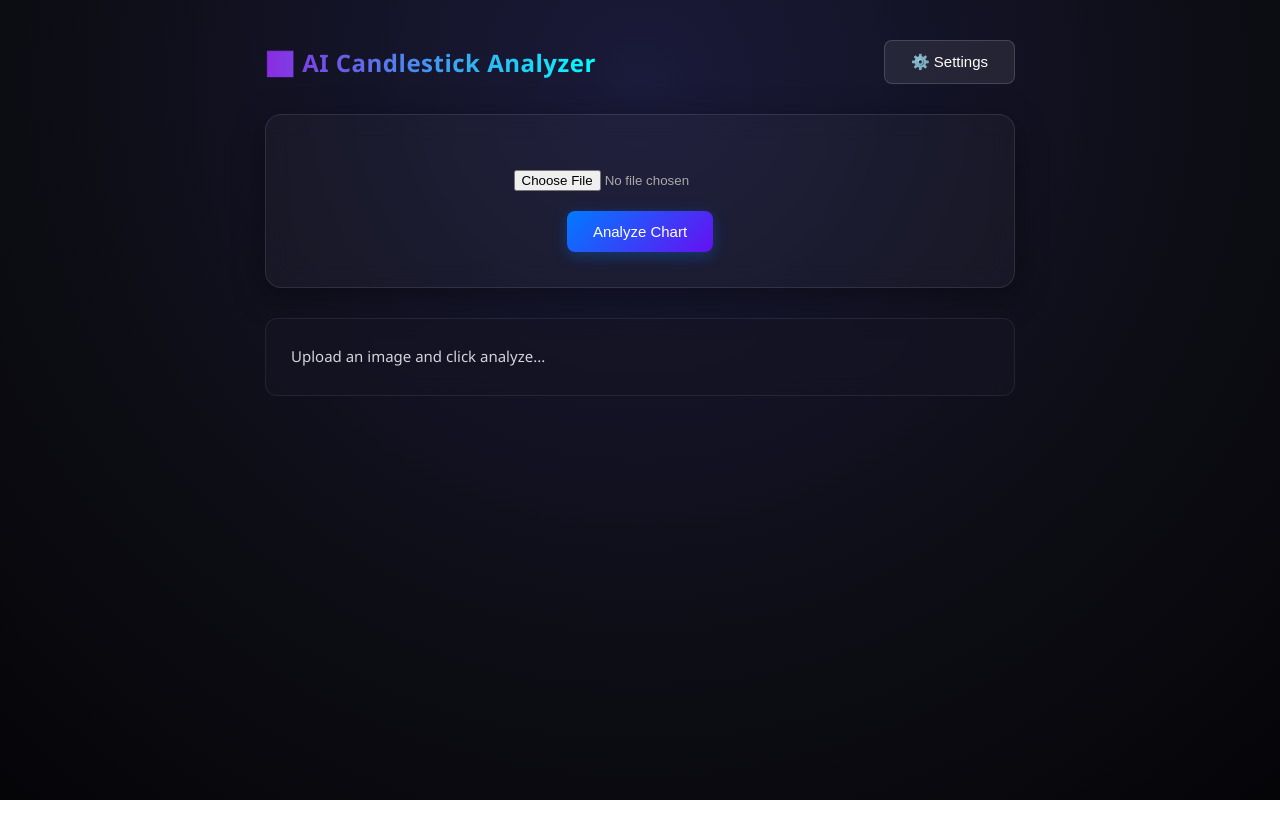
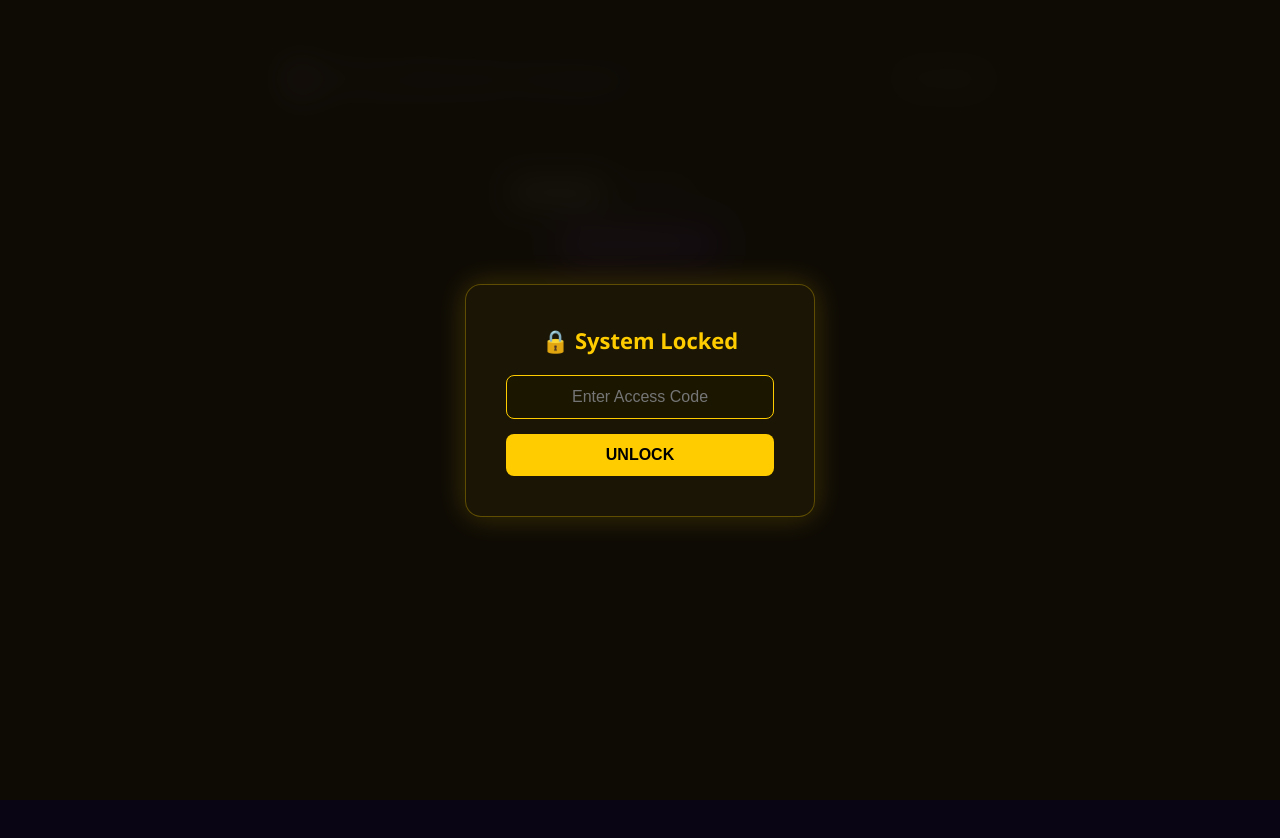
Before and after one commit to safwanislamm00-hue/candlestick-analyzer, a website: page index.html in a window 1280 px wide. Before the commit the page ends 800 px from the top, so only its background shows below. Drawn offline with Linux system fonts and the light colour scheme.

Commit message:
Update index.html

```diff
--- a/index.html
+++ b/index.html
@@ -3,28 +3,90 @@
 <head>
   <meta charset="UTF-8">
   <meta name="viewport" content="width=device-width, initial-scale=1.0">
-  <title>Candlestick Chart AI Analyzer</title>
+  <title>AI Candlestick Analyzer</title>
   <style>
-    * {
-      box-sizing: border-box;
-      margin: 0;
-      padding: 0;
-    }
+    * { box-sizing: border-box; margin: 0; padding: 0; }
 
     body {
       font-family: 'Segoe UI', Tahoma, Geneva, Verdana, sans-serif;
       min-height: 100vh;
-      background: radial-gradient(circle at 50% 10%, #1a1a3a 0%, #0d0d15 60%, #050508 100%);
+      background: #090514;
       color: #e0e0e0;
-      display: flex;
-      flex-direction: column;
-      align-items: center;
-      padding: 40px 20px;
+      overflow-x: hidden;
+      position: relative;
     }
 
+    /* Animated Canvas Background */
+    #bg-canvas {
+      position: fixed;
+      top: 0; left: 0;
+      width: 100%; height: 100%;
+      z-index: -1;
+    }
+
+    /* LOCK SCREEN (Yellow Theme) */
+    #lockScreen {
+      position: fixed;
+      top: 0; left: 0;
+      width: 100%; height: 100%;
+      background: rgba(15, 12, 5, 0.95);
+      backdrop-filter: blur(15px);
+      z-index: 999;
+      display: flex;
+      justify-content: center;
+      align-items: center;
+      flex-direction: column;
+    }
+
+    .lock-box {
+      background: rgba(255, 204, 0, 0.05);
+      border: 1px solid rgba(255, 204, 0, 0.3);
+      padding: 40px;
+      border-radius: 16px;
+      text-align: center;
+      box-shadow: 0 0 30px rgba(255, 204, 0, 0.2);
+      max-width: 350px;
+      width: 90%;
+    }
+
+    .lock-box h2 {
+      color: #ffcc00;
+      margin-bottom: 20px;
+      font-size: 22px;
+    }
+
+    .lock-box input {
+      width: 100%;
+      padding: 12px;
+      margin-bottom: 15px;
+      border-radius: 8px;
+      border: 1px solid #ffcc00;
+      background: #1a1600;
+      color: #fff;
+      text-align: center;
+      font-size: 16px;
+      outline: none;
+    }
+
+    .lock-box button {
+      background: #ffcc00;
+      color: #000;
+      font-weight: bold;
+      width: 100%;
+      padding: 12px;
+      border: none;
+      border-radius: 8px;
+      cursor: pointer;
+      font-size: 16px;
+    }
+
+    .lock-box button:hover { background: #e6b800; }
+
+    /* MAIN APP (Purple Theme) */
     .container {
-      width: 100%;
       max-width: 750px;
+      margin: 40px auto;
+      padding: 20px;
     }
 
     .header {
@@ -34,151 +96,160 @@
       margin-bottom: 30px;
     }
 
-    h2 {
-      font-size: 24px;
-      font-weight: 600;
-      letter-spacing: 0.5px;
-      background: linear-gradient(90deg, #8a2be2, #00ffff);
+    h2.title {
+      font-size: 26px;
+      font-weight: 700;
+      background: linear-gradient(90deg, #b06ab3, #4568dc);
       -webkit-background-clip: text;
       -webkit-text-fill-color: transparent;
     }
 
     .box {
-      border: 1px solid rgba(255, 255, 255, 0.1);
+      border: 1px solid rgba(168, 85, 247, 0.3);
       padding: 35px 20px;
       border-radius: 16px;
-      background: rgba(255, 255, 255, 0.03);
+      background: rgba(20, 10, 35, 0.6);
       backdrop-filter: blur(12px);
-      box-shadow: 0 8px 32px 0 rgba(0, 0, 0, 0.37);
+      box-shadow: 0 8px 32px 0 rgba(112, 0, 255, 0.2);
       text-align: center;
-      transition: border 0.3s ease;
     }
 
-    .box:hover {
-      border-color: rgba(0, 255, 255, 0.3);
+    input[type="file"] { margin: 20px 0; color: #aaa; }
+
+    .btn-main {
+      background: linear-gradient(135deg, #8a2be2, #4a00e0);
+      color: #fff;
+      border: none;
+      padding: 12px 28px;
+      border-radius: 8px;
+      cursor: pointer;
+      font-size: 16px;
+      font-weight: 600;
+      box-shadow: 0 4px 15px rgba(138, 43, 226, 0.4);
+      transition: 0.3s;
     }
 
-    input[type="file"] {
-      margin: 20px 0;
-      color: #aaa;
-    }
-
-    button {
-      background: linear-gradient(135deg, #007bff, #6610f2);
-      color: #fff;
-      border: none;
-      padding: 12px 26px;
-      border-radius: 8px;
-      cursor: pointer;
-      font-size: 15px;
-      font-weight: 500;
-      box-shadow: 0 4px 15px rgba(0, 123, 255, 0.3);
-      transition: all 0.3s ease;
-    }
-
-    button:hover {
-      transform: translateY(-2px);
-      box-shadow: 0 6px 20px rgba(0, 123, 255, 0.5);
-    }
+    .btn-main:hover { transform: translateY(-2px); box-shadow: 0 6px 20px rgba(138, 43, 226, 0.6); }
 
     .settings-btn {
       background: rgba(255, 255, 255, 0.08);
-      border: 1px solid rgba(255, 255, 255, 0.15);
-      box-shadow: none;
+      border: 1px solid rgba(255, 255, 255, 0.2);
+      color: #fff;
+      padding: 8px 16px;
+      border-radius: 6px;
+      cursor: pointer;
     }
 
-    .settings-btn:hover {
-      background: rgba(255, 255, 255, 0.15);
-      box-shadow: none;
+    /* SIGNAL RESULT BOXES */
+    #signalBox {
+      display: none;
+      margin-top: 25px;
+      padding: 20px;
+      border-radius: 12px;
+      font-size: 24px;
+      font-weight: bold;
+      text-align: center;
+      letter-spacing: 1px;
+      box-shadow: 0 0 20px rgba(0,0,0,0.5);
     }
 
-    #result {
-      margin-top: 30px;
+    .signal-up { background: #00c853; color: #fff; box-shadow: 0 0 20px rgba(0, 200, 83, 0.4) !important; }
+    .signal-down { background: #ff1744; color: #fff; box-shadow: 0 0 20px rgba(255, 23, 68, 0.4) !important; }
+    .signal-skip { background: #ff9100; color: #000; box-shadow: 0 0 20px rgba(255, 145, 0, 0.4) !important; }
+
+    #detailsBox {
+      display: none;
+      margin-top: 15px;
       text-align: left;
-      background: rgba(20, 20, 35, 0.6);
+      background: rgba(20, 10, 35, 0.8);
       backdrop-filter: blur(10px);
-      border: 1px solid rgba(255, 255, 255, 0.08);
+      border: 1px solid rgba(168, 85, 247, 0.2);
       padding: 25px;
       border-radius: 12px;
       white-space: pre-wrap;
       line-height: 1.7;
-      font-size: 15px;
       color: #d1d5db;
     }
 
-    /* Modal Styling */
+    /* Settings Modal */
     .modal {
       display: none;
       position: fixed;
-      top: 0;
-      left: 0;
-      width: 100%;
-      height: 100%;
+      top: 0; left: 0;
+      width: 100%; height: 100%;
       background: rgba(0, 0, 0, 0.8);
-      backdrop-filter: blur(5px);
-      justify-content: center;
-      align-items: center;
+      justify-content: center; align-items: center;
       z-index: 100;
     }
 
     .modal-content {
-      background: #12121e;
-      border: 1px solid rgba(255, 255, 255, 0.1);
+      background: #130a21;
+      border: 1px solid rgba(168, 85, 247, 0.4);
       padding: 30px;
       border-radius: 14px;
-      width: 90%;
-      max-width: 420px;
-      text-align: left;
+      width: 90%; max-width: 400px;
     }
 
     .modal-content input {
-      width: 100%;
-      padding: 12px;
-      margin: 15px 0;
-      border-radius: 6px;
-      border: 1px solid rgba(255, 255, 255, 0.15);
-      background: #09090f;
-      color: #fff;
-      box-sizing: border-box;
-      outline: none;
-    }
-
-    .modal-content input:focus {
-      border-color: #00ffff;
+      width: 100%; padding: 12px; margin: 15px 0;
+      border-radius: 6px; border: 1px solid rgba(255, 255, 255, 0.2);
+      background: #090514; color: #fff; outline: none;
     }
   </style>
 </head>
 <body>
 
+  <canvas id="bg-canvas"></canvas>
+
+  <div id="lockScreen">
+    <div class="lock-box">
+      <h2>🔒 System Locked</h2>
+      <input type="password" id="passInput" placeholder="Enter Access Code">
+      <button onclick="checkPassword()">UNLOCK</button>
+    </div>
+  </div>
+
   <div class="container">
     <div class="header">
-      <h2>📊 AI Candlestick Analyzer</h2>
+      <h2 class="title">📊 AI Candlestick Analyzer</h2>
       <button class="settings-btn" onclick="openSettings()">⚙️ Settings</button>
     </div>
 
     <div class="box">
       <input type="file" id="imageInput" accept="image/*">
       <br>
-      <button onclick="uploadAndAnalyze()">Analyze Chart</button>
+      <button class="btn-main" onclick="uploadAndAnalyze()">Analyze Chart</button>
     </div>
 
-    <div id="result">Upload an image and click analyze...</div>
+    <div id="signalBox"></div>
+
+    <div id="detailsBox">Upload an image and click analyze...</div>
   </div>
 
-  <!-- Settings Modal -->
   <div id="settingsModal" class="modal">
     <div class="modal-content">
-      <h3 style="margin-bottom: 8px;">⚙️ API Key Settings</h3>
-      <p style="font-size: 13px; color: #888;">আপনার কাস্টম Gemini API Key সেট করুন।</p>
-      <input type="password" id="customApiKey" placeholder="Paste your Gemini API Key here">
+      <h3>⚙️ API Key Settings</h3>
+      <p style="font-size: 13px; color: #aaa; margin-top: 5px;">Set your custom Gemini API Key.</p>
+      <input type="password" id="customApiKey" placeholder="Paste Gemini API Key">
       <div style="display: flex; gap: 10px; justify-content: flex-end;">
         <button class="settings-btn" onclick="closeSettings()">Cancel</button>
-        <button onclick="saveSettings()">Save Key</button>
+        <button class="btn-main" onclick="saveSettings()" style="padding: 8px 16px;">Save Key</button>
       </div>
     </div>
   </div>
 
   <script>
+    // 1. LOCK SYSTEM
+    function checkPassword() {
+      const pass = document.getElementById('passInput').value;
+      if (pass === 'lawlite50') {
+        document.getElementById('lockScreen').style.display = 'none';
+      } else {
+        alert('Wrong Password!');
+      }
+    }
+
+    // 2. SETTINGS MANAGEMENT
     document.addEventListener('DOMContentLoaded', () => {
       const savedKey = localStorage.getItem('user_gemini_api_key');
       if (savedKey) document.getElementById('customApiKey').value = savedKey;
@@ -191,17 +262,19 @@
       const key = document.getElementById('customApiKey').value.trim();
       if (key) {
         localStorage.setItem('user_gemini_api_key', key);
-        alert('API Key saved successfully!');
+        alert('API Key saved!');
       } else {
         localStorage.removeItem('user_gemini_api_key');
-        alert('Cleared custom API Key. Default key will be used.');
+        alert('Default API Key restored.');
       }
       closeSettings();
     }
 
+    // 3. CHART ANALYSIS & SIGNAL PARSING
     async function uploadAndAnalyze() {
       const fileInput = document.getElementById('imageInput');
-      const resultDiv = document.getElementById('result');
+      const signalBox = document.getElementById('signalBox');
+      const detailsBox = document.getElementById('detailsBox');
       const customApiKey = localStorage.getItem('user_gemini_api_key') || '';
 
       if (!fileInput.files[0]) {
@@ -209,7 +282,9 @@
         return;
       }
 
-      resultDiv.innerText = 'Analyzing chart with Gemini AI... Please wait...';
+      signalBox.style.display = 'none';
+      detailsBox.style.display = 'block';
+      detailsBox.innerText = 'Analyzing chart with Gemini AI... Please wait...';
 
       const formData = new FormData();
       formData.append('chart', fileInput.files[0]);
@@ -221,11 +296,86 @@
           body: formData
         });
         const data = await res.json();
-        resultDiv.innerText = data.analysis || data.error;
+
+        if (data.error) {
+          detailsBox.innerText = data.error;
+          return;
+        }
+
+        const text = data.analysis;
+
+        // Signal Detection Logic
+        let signal = 'SKIP';
+        let signalClass = 'signal-skip';
+
+        if (text.includes('RECOMMENDATION: UP') || text.includes('PREDICTION: UP')) {
+          signal = '🟢 NEXT CANDLE: UP';
+          signalClass = 'signal-up';
+        } else if (text.includes('RECOMMENDATION: DOWN') || text.includes('PREDICTION: DOWN')) {
+          signal = '🔴 NEXT CANDLE: DOWN';
+          signalClass = 'signal-down';
+        } else {
+          signal = '🟠 NEXT CANDLE: SKIP / UNCERTAIN';
+          signalClass = 'signal-skip';
+        }
+
+        // Show Signal Box
+        signalBox.className = '';
+        signalBox.classList.add(signalClass);
+        signalBox.innerText = signal;
+        signalBox.style.display = 'block';
+
+        // Show Details
+        detailsBox.innerText = text;
+
       } catch (err) {
-        resultDiv.innerText = 'Error connecting to server.';
+        detailsBox.innerText = 'Error connecting to server.';
       }
     }
+
+    // 4. ANIMATED SPACE BACKGROUND (PARTICLES)
+    const canvas = document.getElementById('bg-canvas');
+    const ctx = canvas.getContext('2d');
+    let particles = [];
+
+    function resizeCanvas() {
+      canvas.width = window.innerWidth;
+      canvas.height = window.innerHeight;
+    }
+    window.addEventListener('resize', resizeCanvas);
+    resizeCanvas();
+
+    for (let i = 0; i < 70; i++) {
+      particles.push({
+        x: Math.random() * canvas.width,
+        y: Math.random() * canvas.height,
+        radius: Math.random() * 2,
+        speedX: (Math.random() - 0.5) * 0.5,
+        speedY: (Math.random() - 0.5) * 0.8
+      });
+    }
+
+    function animate() {
+      ctx.clearRect(0, 0, canvas.width, canvas.height);
+      ctx.fillStyle = 'rgba(168, 85, 247, 0.6)';
+
+      particles.forEach(p => {
+        ctx.beginPath();
+        ctx.arc(p.x, p.y, p.radius, 0, Math.PI * 2);
+        ctx.fill();
+
+        p.x += p.speedX;
+        p.y += p.speedY;
+
+        if (p.x < 0) p.x = canvas.width;
+        if (p.x > canvas.width) p.x = 0;
+        if (p.y < 0) p.y = canvas.height;
+        if (p.y > canvas.height) p.y = 0;
+      });
+
+      requestAnimationFrame(animate);
+    }
+    animate();
   </script>
 </body>
 </html>
```
